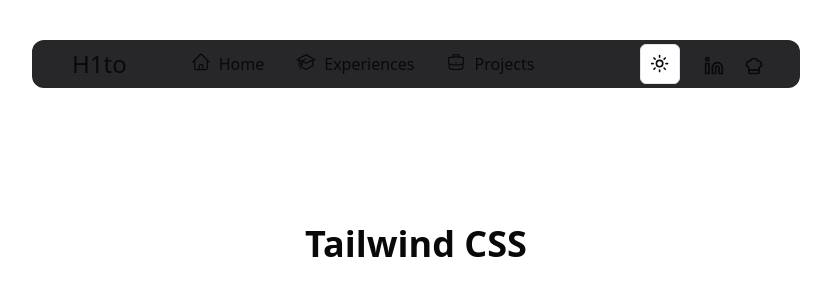
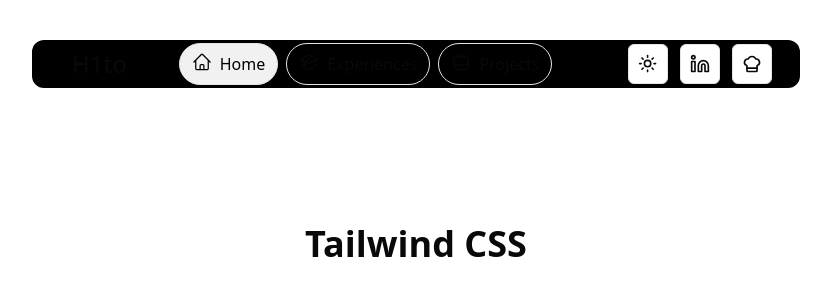
Before and after one commit to Matsuel/olivier, a Next.js app: page / in a window 1280 px wide. Shown: the top 300 px of the page, without its empty margins (224-1055 px from the left). Built offline with nearby package versions, Linux system fonts and the light colour scheme.

Commit message:
add active link

```diff
--- a/src/components/ModeToggle.tsx
+++ b/src/components/ModeToggle.tsx
@@ -16,13 +16,13 @@
   return (
     <DropdownMenu>
       <DropdownMenuTrigger asChild>
-        <Button variant="outline" size="icon">
+        <Button variant="outline" size="icon" className='border-border border-1'>
           <Sun className="h-[1.2rem] w-[1.2rem] rotate-0 scale-100 transition-all dark:-rotate-90 dark:scale-0" />
           <Moon className="absolute h-[1.2rem] w-[1.2rem] rotate-90 scale-0 transition-all dark:rotate-0 dark:scale-100" />
           <span className="sr-only">Toggle theme</span>
         </Button>
       </DropdownMenuTrigger>
-      <DropdownMenuContent align="end">
+      <DropdownMenuContent align="end" className="border-border border-1">
         <DropdownMenuItem onClick={() => setTheme("light")}>
           Light
         </DropdownMenuItem>
--- a/src/components/Navbar.tsx
+++ b/src/components/Navbar.tsx
@@ -1,6 +1,7 @@
 import React, { useState } from 'react'
 import Link from 'next/link';
 import { ModeToggle } from './ModeToggle';
+import { Button } from './ui/button';
 
 type NavLink = {
     name: string;
@@ -46,7 +47,7 @@
             <rect width="4" height="12" x="2" y="9" />
             <circle cx="4" cy="4" r="2" />
         </svg>,
-        link: "https://www.linkedin.com/in/your-linkedin"
+        link: "https://www.linkedin.com/in/olivier-tebar-323151204/"
     },
     {
         icon:
@@ -62,7 +63,7 @@
     const [activeLink, setActiveLink] = useState<string>('Home');
 
     return (
-        <div className="fixed w-[60%] h-[6%] top-[5%] rounded-xl z-50 flex items-center bg-[#27272a] px-4">
+        <div className="fixed w-[60%] h-[6%] top-[5%] rounded-xl z-50 flex items-center bg-black px-4">
             <div className="flex flex-row items-center justify-between h-[80%] w-full gap-2">
                 <div className="flex items-center gap-2 ml-6">
                     <h1 className="text-2xl mr-6">
@@ -74,7 +75,7 @@
                     <div className="flex flex-row gap-2 rounded-3xl px-5">
                         {navLinks.map((link) => {
                             return (
-                                <Link key={link.name} href={link.link} passHref onClick={() => setActiveLink(link.name)} className="flex flex-row w-auto px-3 py-2 text-base font-medium gap-2 rounded-3xl hover:bg-[#f1f1f1] hover:text-black">
+                                <Link key={link.name} href={link.link} passHref onClick={() => setActiveLink(link.name)} className={`flex flex-row w-auto px-3 py-2 text-base font-medium gap-2 rounded-3xl hover:bg-[#f1f1f1] hover:text-black border-border border-1 ${activeLink === link.name && "bg-[#f1f1f1] text-black"}`}>
                                     <div className='w-5 h-5'>
                                         {link.icon}
                                     </div>
@@ -86,14 +87,14 @@
                     </div>
                 </div>
 
-                <div className="flex flex-row items-center gap-6 mr-6">
+                <div className="flex flex-row items-center gap-3 mr-3">
                     <ModeToggle />
                     {SocialLinks.map((link) => {
                         return (
-                            <Link key={link.link} href={link.link} passHref className="text-xl transition-all ease-in-out hover:text-[#f1c40f]" target='_blank'>
-                                <div className='w-4 h-4'>
+                            <Link key={link.link} href={link.link} passHref target='_blank'>
+                                <Button variant='outline' size='icon' className='border-border border-1'>
                                     {link.icon}
-                                </div>
+                                </Button>
                             </Link>
                         )
                     })}
--- a/tailwind.config.ts
+++ b/tailwind.config.ts
@@ -10,6 +10,9 @@
 	],
   prefix: "",
   theme: {
+    borderWidth: {
+      1: "1px",
+    },
     container: {
       center: true,
       padding: "2rem",
```
